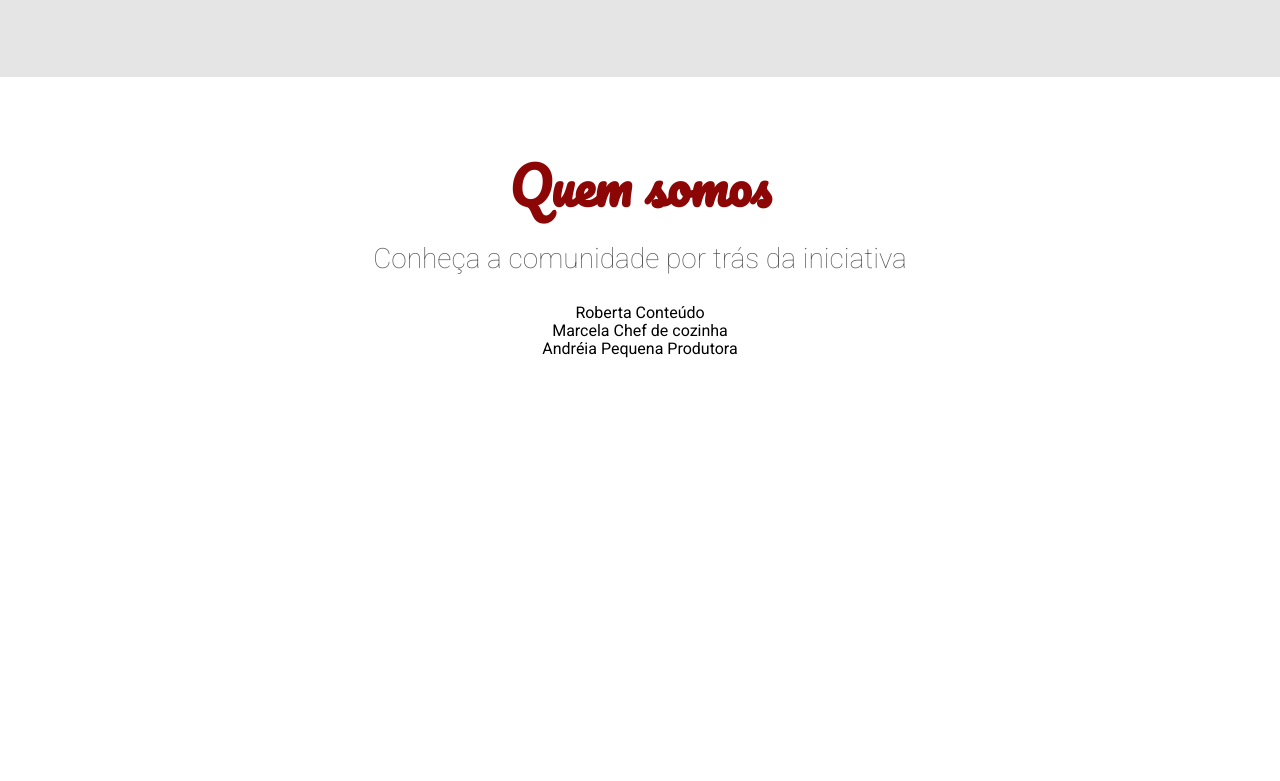
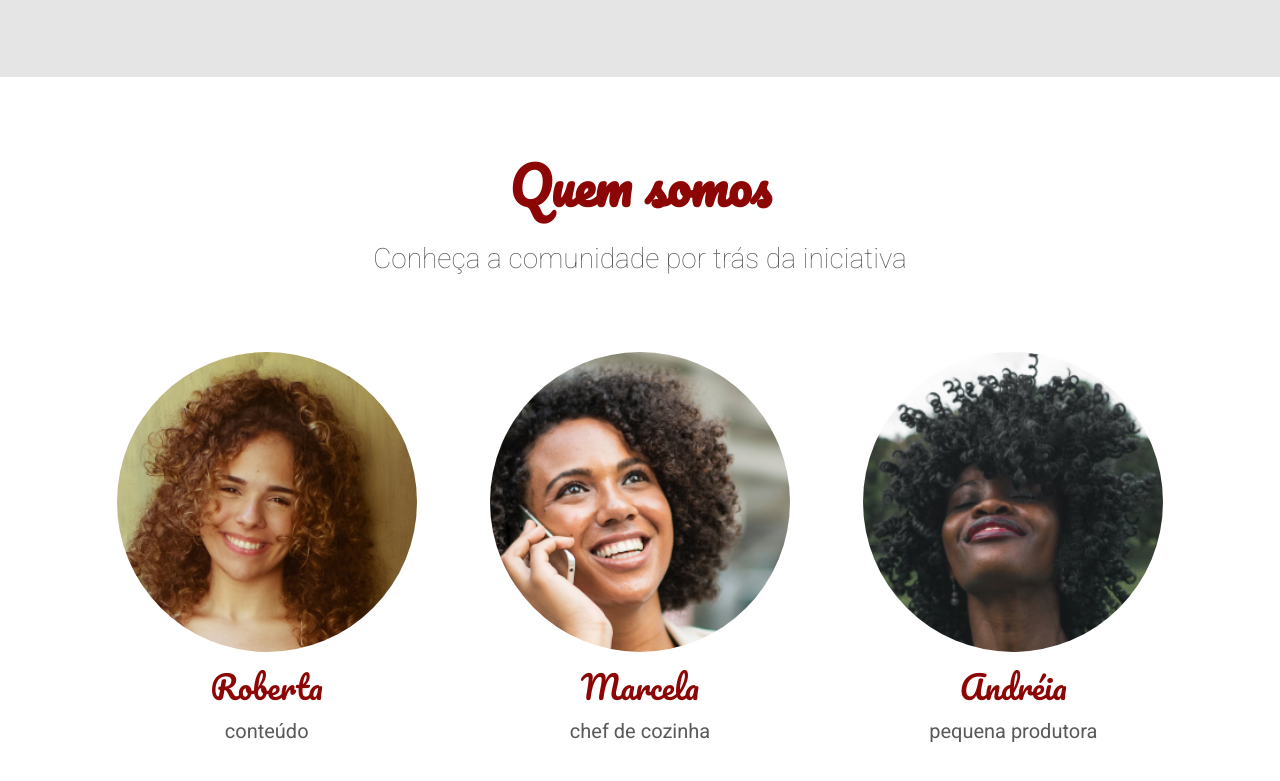
Before and after one commit to JonathanLima25/Arquitetura-CSS, a plain HTML site: page index.html in a window 1280 px wide. Shown: the part 2105-2886 px from the top of the page. Before the commit the page ends 2544 px from the top, so only its background shows below. Drawn offline with Linux system fonts and the light colour scheme.

Commit message:
finalizada a parte de perfis das pessoas

```diff
--- a/assets/css/pessoa/pessoa-funcao.css
+++ b/assets/css/pessoa/pessoa-funcao.css
@@ -0,0 +1,5 @@
+.pessoa__funcao {
+    text-transform: lowercase;
+    color: #595959;
+    font-size: 1.25rem;
+}
--- a/assets/css/pessoa/pessoa-imagem.css
+++ b/assets/css/pessoa/pessoa-imagem.css
@@ -0,0 +1,21 @@
+.pessoa__imagem {
+    background-size: cover;
+    width: 300px;
+    height: 300px;
+    border-radius: 100%;
+    background-position: center;
+    margin: 0 auto;
+    background-repeat: no-repeat;
+}
+
+.pessoa__imagem--roberta {
+    background-image: url('../../img/pessoas/roberta.jpg');
+}
+
+.pessoa__imagem--marcela {
+    background-image: url('../../img/pessoas/marcela.jpg');
+}
+
+.pessoa__imagem--andreia {
+    background-image: url('../../img/pessoas/andreia.jpg');
+}
--- a/assets/css/pessoa/pessoa-nome.css
+++ b/assets/css/pessoa/pessoa-nome.css
@@ -0,0 +1,6 @@
+.pessoa__nome {
+    margin: 1rem 0;
+    font-family: Pacifico, cursive;
+    color: #8d0606;
+    font-size: 2rem;
+}
--- /dev/null
+++ b/assets/css/pessoa/pessoa.css
@@ -0,0 +1,4 @@
+.pessoa {
+    display: flex;
+    flex-direction: column;
+}
--- /dev/null
+++ b/assets/css/pessoas.css
@@ -0,0 +1,5 @@
+.pessoas {
+    display: flex;
+    padding-top: 3rem;
+    justify-content: space-around;
+}
--- a/index.html
+++ b/index.html
@@ -26,6 +26,11 @@
     <link rel="stylesheet" href="assets/css/quemSomos/quemSomos-descricao.css">
     <link rel="stylesheet" href="assets/css/quemSomos/quemSomos-titulo.css">
     <link rel="stylesheet" href="assets/css/quemSomos/quemSomos.css">
+    <link rel="stylesheet" href="assets/css/pessoa/pessoa-funcao.css">
+    <link rel="stylesheet" href="assets/css/pessoa/pessoa-imagem.css">
+    <link rel="stylesheet" href="assets/css/pessoa/pessoa-nome.css">
+    <link rel="stylesheet" href="assets/css/pessoas.css">
+    <link rel="stylesheet" href="assets/css/pessoa/pessoa.css">
 </head>
 
 <body>
```
Also changed, not shown: assets/css/pessoa/pessooa.css (deleted).
